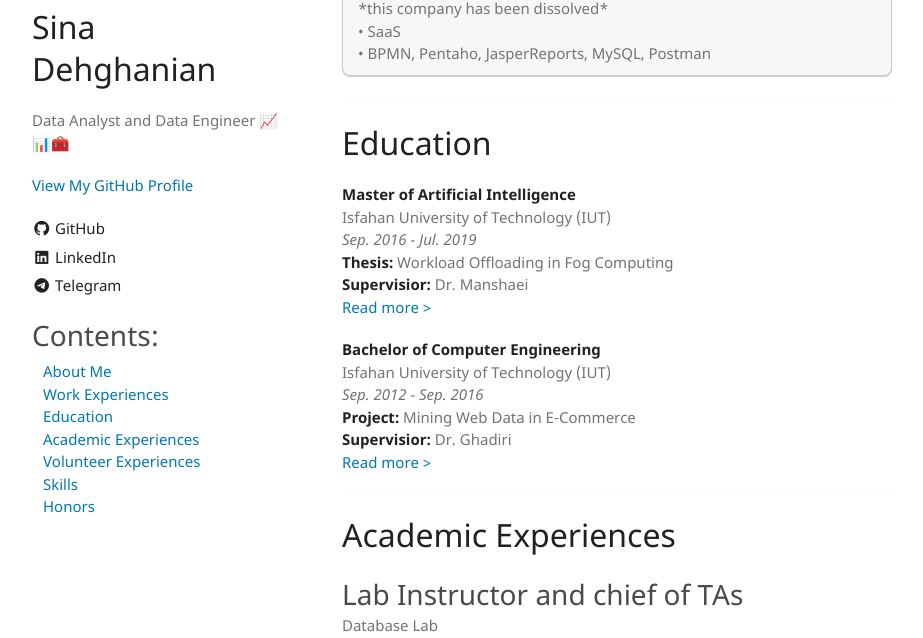
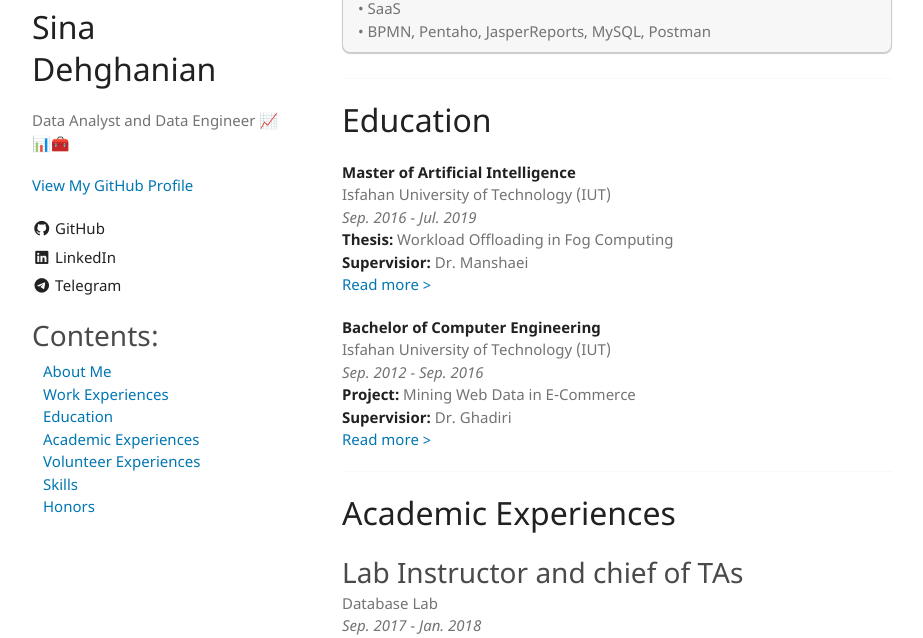
Before and after one commit to DehghanianSina/DehghanianSina.github.io, a Jekyll site: the page built from index.md, in a window 1280 px wide and 900 px high, scrolled down 1767 px, cut to the strip 262-900 px from the top of the window. Shown: the whole strip, without its empty margins (178-1101 px from the left). Built offline with Jekyll 4.4.1, drawn with Linux system fonts in a browser that asks for light colours; the repository's description, which GitHub fills in, is left out.

Commit message:
fix typo

```diff
--- a/index.md
+++ b/index.md
@@ -91,9 +91,8 @@ He holds a **Master’s in Artificial Intelligence** from [Isfahan University of
   <h3>Raya Navid Systems</h3>
   <p><b>BI Developer</b></p>
   <p><i>Jul. 2018 - Oct. 2018</i></p>
-  *this company has been dissolved* <br>
-  • SaaS <br>
-  • BPMN, Pentaho, JasperReports, MySQL, Postman <br>
+  <p>• SaaS <br>
+     • BPMN, Pentaho, JasperReports, MySQL, Postman </p>
   <a href="/work-experiences/#rns"><span class="card-link-spanner"></span></a>
 </div>
 
```
